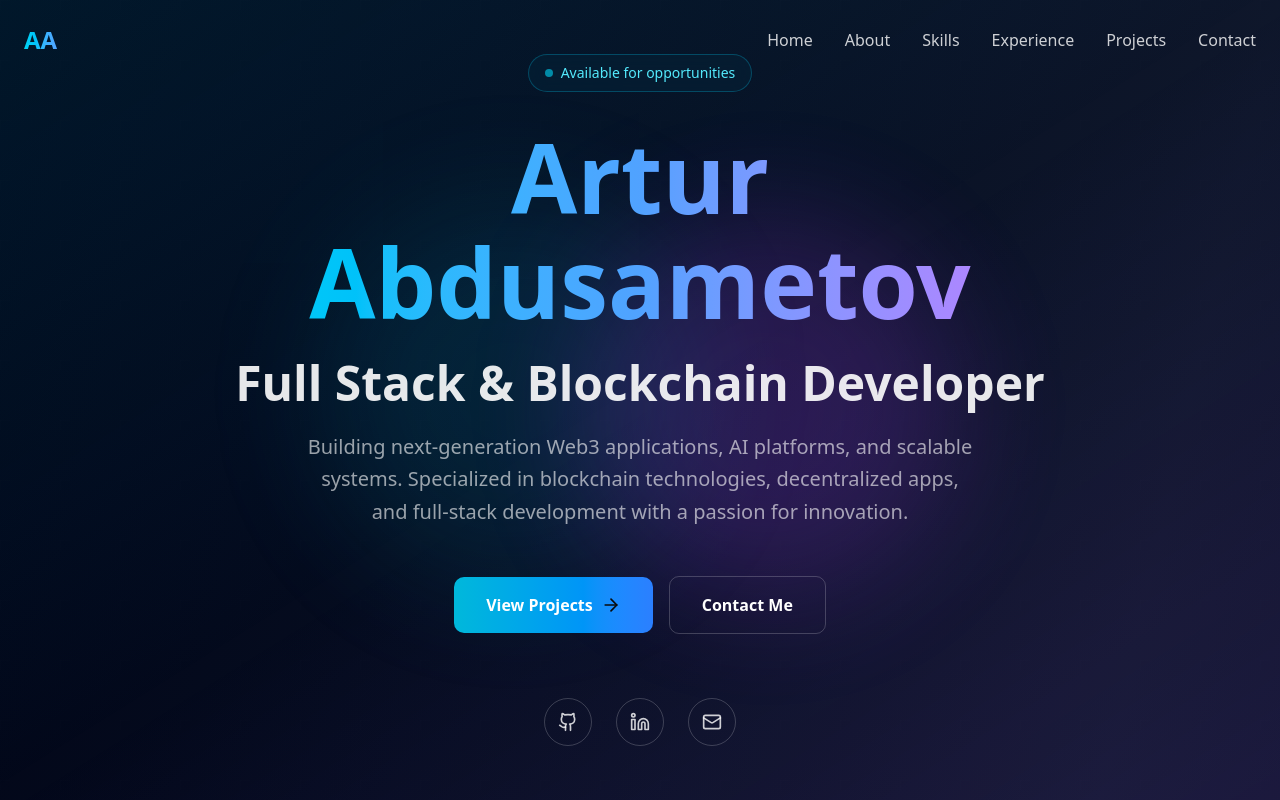
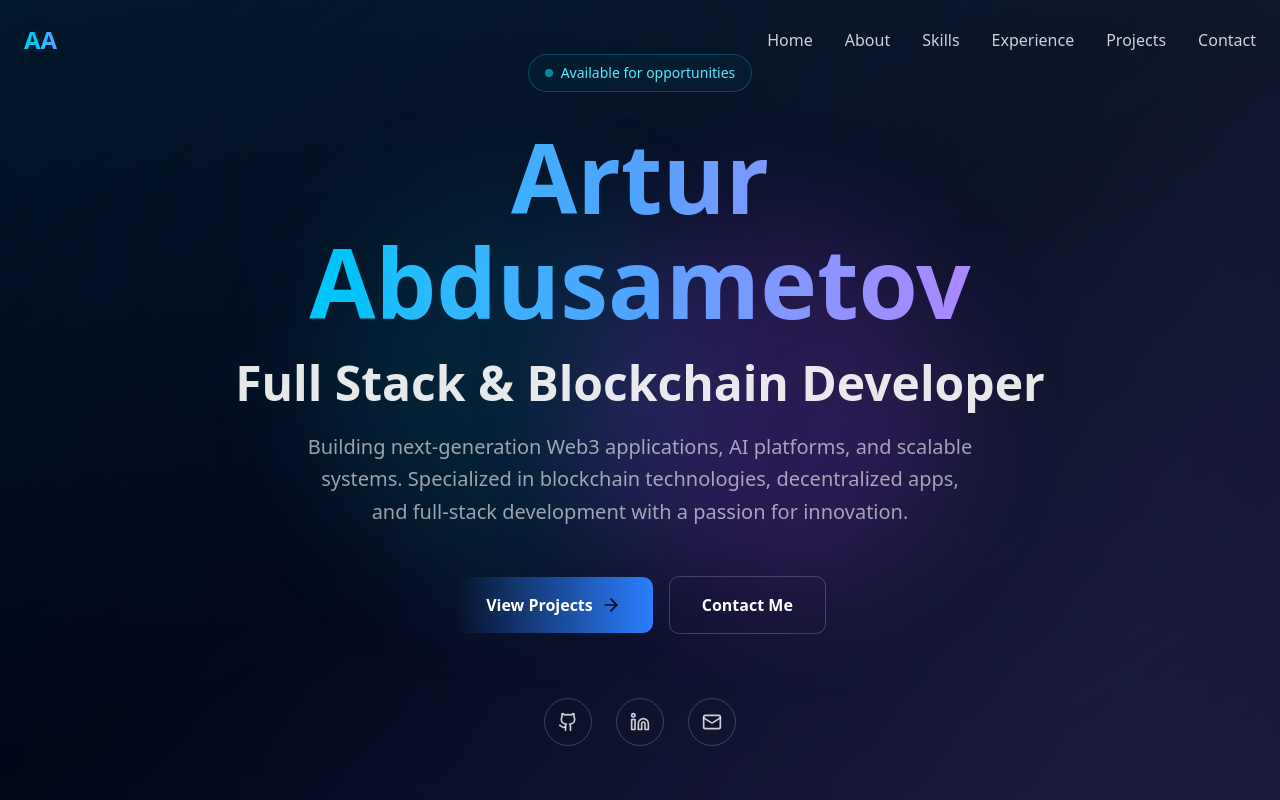
Before and after one commit to knutsenkristian7-spec/My-Portfolio-pro, a React (Vite) app: page / in a window 1280 px wide. Shown: the top 800 px of the page. Built offline with nearby package versions, Linux system fonts and the light colour scheme.

Commit message:
chore: change the color

```diff
--- a/src/components/Hero.tsx
+++ b/src/components/Hero.tsx
@@ -73,7 +73,7 @@ export function Hero() {
           >
             <button
               onClick={() => scrollToSection("projects")}
-              className="group px-8 py-4 bg-gradient-to-r from-cyan-500 to-blue-500 rounded-lg hover:shadow-lg hover:shadow-cyan-500/50 transition-all duration-300 flex items-center gap-2"
+              className="group px-8 py-4 bg-gradient-to-r from-cyan-600 to-blue-500 rounded-lg hover:shadow-lg hover:shadow-cyan-500/50 transition-all duration-300 flex items-center gap-2"
             >
               <span className="text-white" style={{ fontWeight: 600 }}>View Projects</span>
               <ArrowRight className="w-5 h-5 group-hover:translate-x-1 transition-transform" />
```
